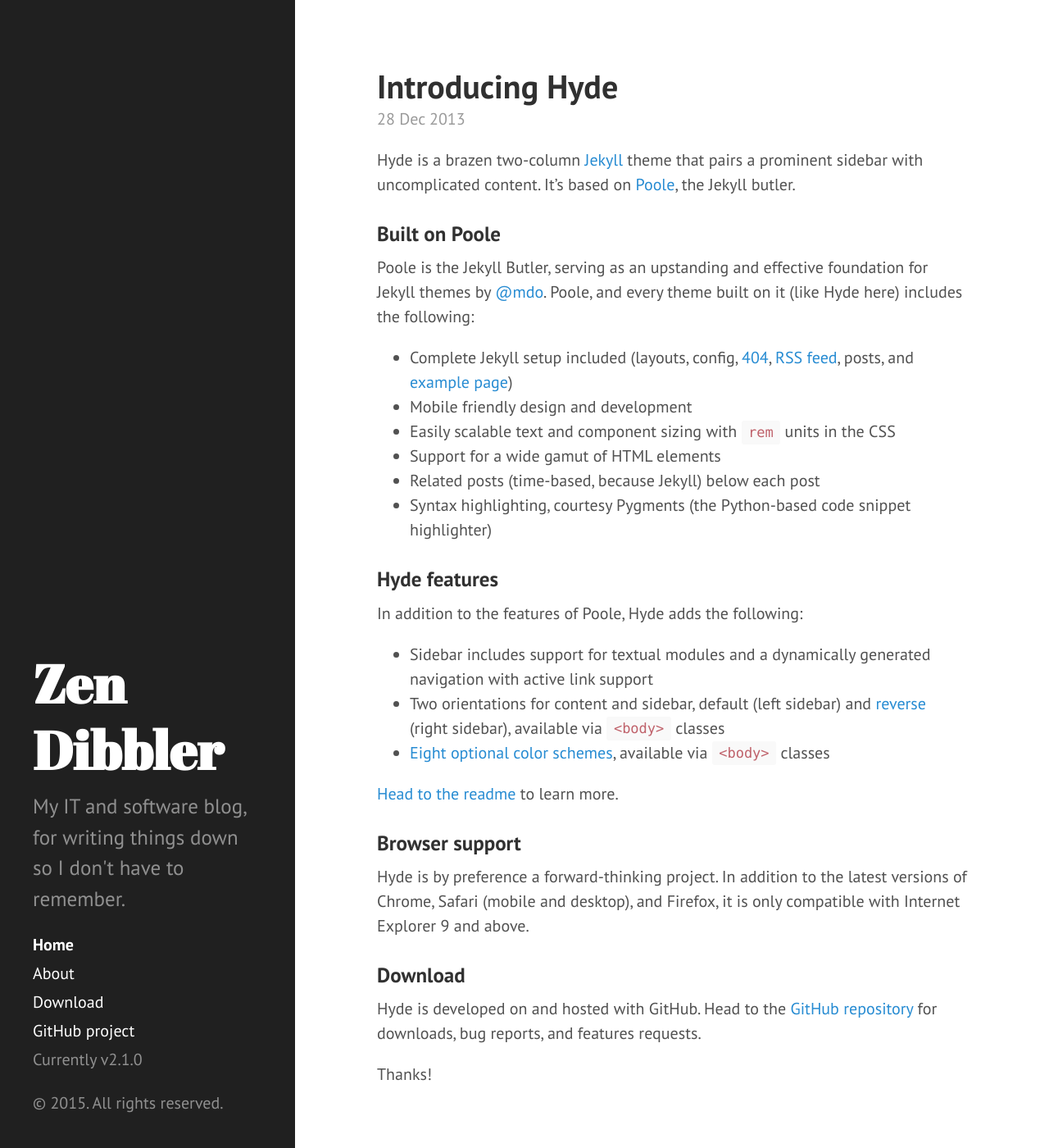
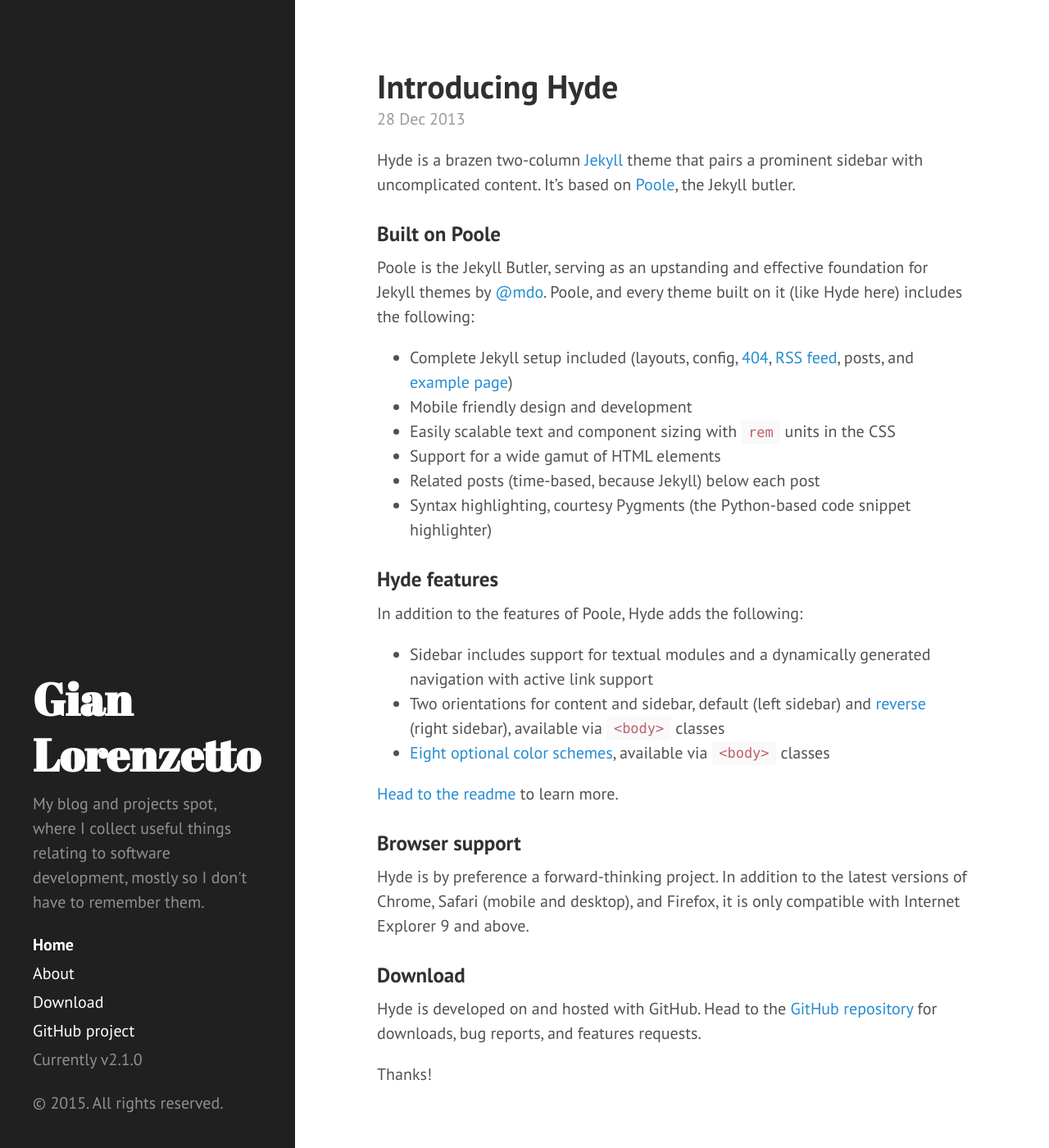
Before and after one commit to GianLorenzetto/GianLorenzetto.github.io-www, a Jekyll site: the page built from index.html, in a window 1280 px wide and 1400 px high. Shown: the whole window at 82% size. Built offline with Jekyll 4.4.1, drawn with Linux system fonts in a browser that asks for light colours; Markdown is read by kramdown in place of the engine named in the settings; the list of posts is cut into pages by our own code.

Commit message:
Edited main site title and tweaked the font sizes in the sidebar.

```diff
--- a/_config.yml
+++ b/_config.yml
@@ -7,16 +7,16 @@
 relative_permalinks: true
 
 # Setup
-title:            Zen Dibbler
-tagline:          'My blog spot'
-description:      "My IT and software blog, for writing things down so I don't have to remember."
+title:            Gian Lorenzetto
+tagline:          'My blog and project spot'
+description:      "My blog and projects spot, where I collect useful things relating to software development, mostly so I don't have to remember them."
 url:              http://gianlorenzetto.githug.io
 baseurl:          /
 
 author:
   name:           'Gian Lorenzetto'
   email:          gian.lorenzetto@gmail.com
-  url:            https://twitter.com/mdo
+  url:            https://twitter.com/TheZenDibbler
 
 paginate:         5
 
--- a/public/css/hyde.css
+++ b/public/css/hyde.css
@@ -80,7 +80,7 @@
   color: #fff;
   margin-top: 0;
   font-family: "Abril Fatface", serif;
-  font-size: 3.25rem;
+  font-size: 2.75rem;
 }
 
 /* Sidebar nav */
--- a/public/css/poole.css
+++ b/public/css/poole.css
@@ -259,7 +259,7 @@
  */
 
 .lead {
-  font-size: 1.25rem;
+  font-size: 1.0rem;
   font-weight: 300;
 }
 
```
